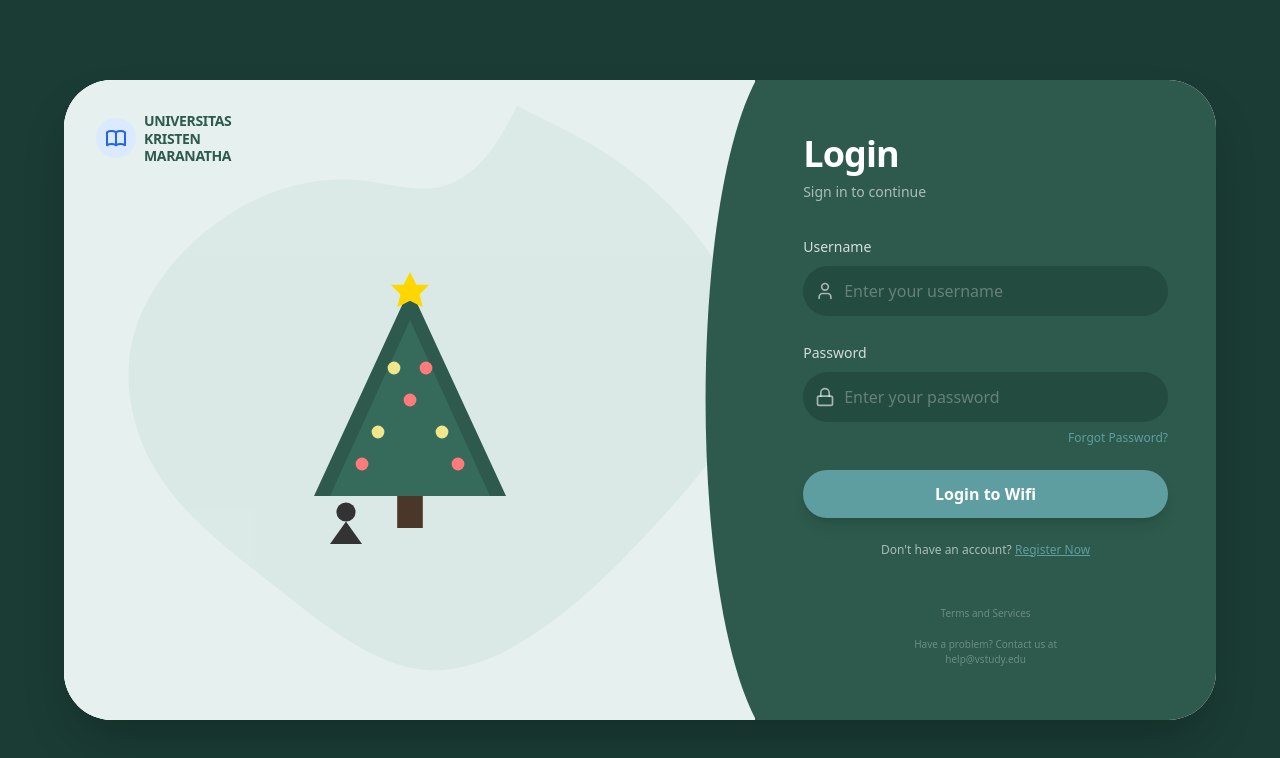
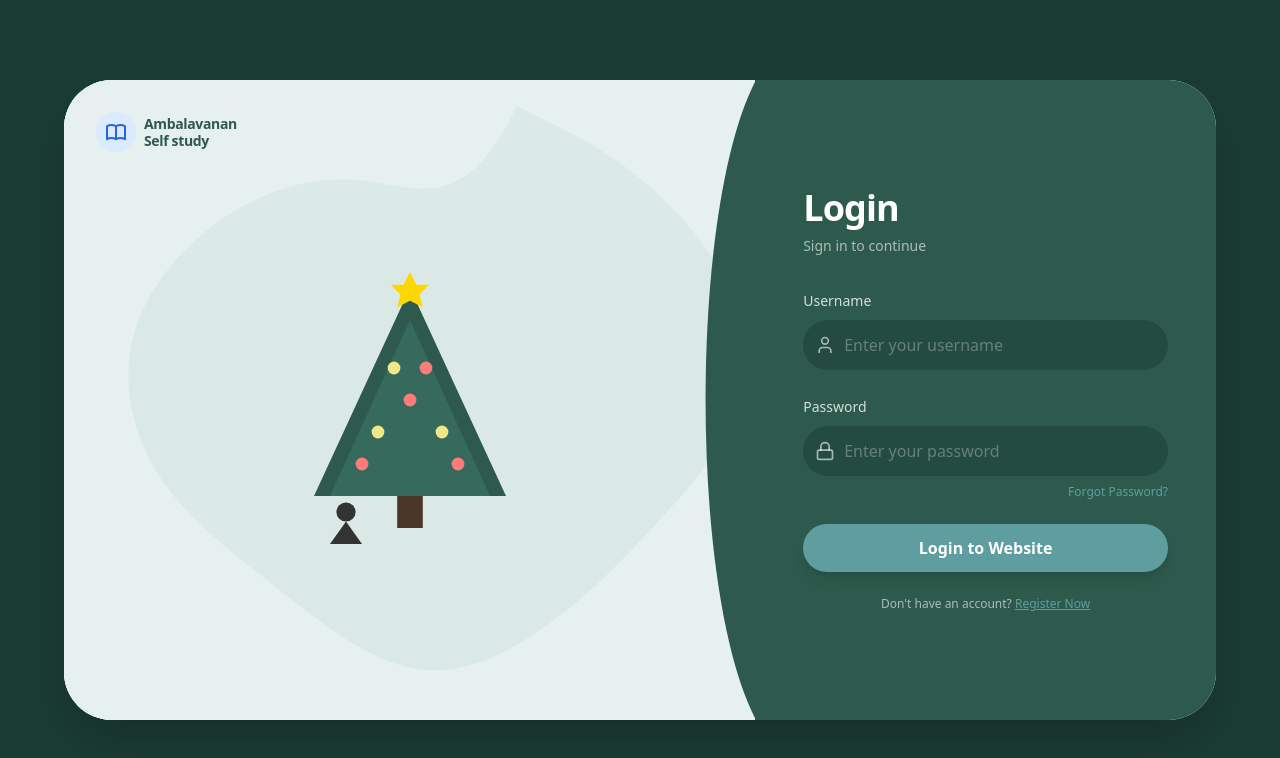
Before and after one commit to ambalavanan01/self-study-hub, a React (Vite) app: page /login in a window 1280 px wide. Shown: the top 758 px of the page. Built offline with nearby package versions, Linux system fonts and the light colour scheme; no server answers.

Commit message:
Login Changes

```diff
--- a/src/components/auth/DesktopLogin.tsx
+++ b/src/components/auth/DesktopLogin.tsx
@@ -77,7 +77,7 @@ export function DesktopLogin() {
                             </svg>
                         </div>
                         <div>
-                            <h3 className="font-bold text-[#2d5a4c] text-sm leading-tight">UNIVERSITAS<br />KRISTEN<br />MARANATHA</h3>
+                            <h3 className="font-bold text-[#2d5a4c] text-sm leading-tight">Ambalavanan<br />Self study</h3>
                         </div>
                     </div>
                 </div>
@@ -142,7 +142,7 @@ export function DesktopLogin() {
                                 disabled={loading}
                                 className="w-full rounded-full bg-[#5f9ea0] py-3 text-white font-semibold shadow-lg hover:bg-[#4d8284] transition-colors disabled:opacity-50 mt-4"
                             >
-                                {loading ? 'Logging in...' : 'Login to Wifi'}
+                                {loading ? 'Logging in...' : 'Login to Website'}
                             </button>
 
                             <div className="text-center text-xs text-white/60 mt-6">
@@ -152,11 +152,6 @@ export function DesktopLogin() {
                                 </Link>
                             </div>
                         </form>
-
-                        <div className="mt-12 text-center text-[10px] text-white/30">
-                            <p>Terms and Services</p>
-                            <p className="mt-4">Have a problem? Contact us at<br />help@vstudy.edu</p>
-                        </div>
                     </div>
                 </div>
             </div>
--- a/src/components/auth/MobileLogin.tsx
+++ b/src/components/auth/MobileLogin.tsx
@@ -43,7 +43,7 @@ export function MobileLogin() {
                 <div className="mb-12">
                     <h1 className="text-4xl font-bold text-white mb-2">Welcome</h1>
                     <p className="text-white/80 text-sm">
-                        Lorem ipsum dolor sit amet consectetur. Lorem id sit
+                        to Ambalavanan Self Study
                     </p>
                 </div>
 
```
